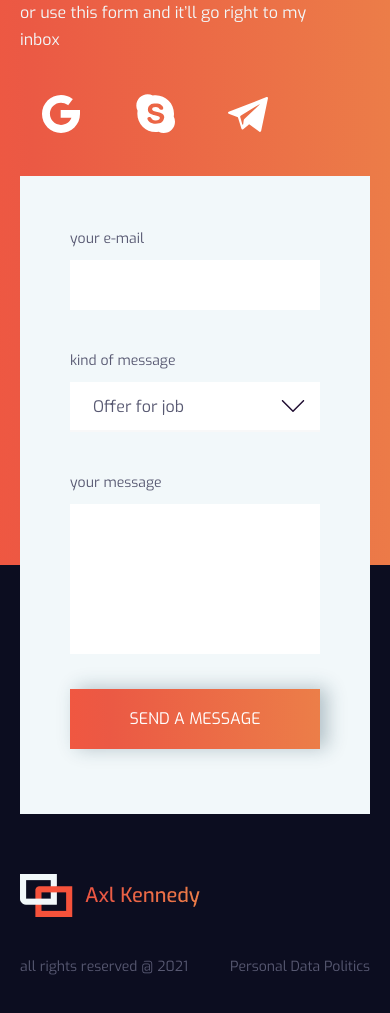
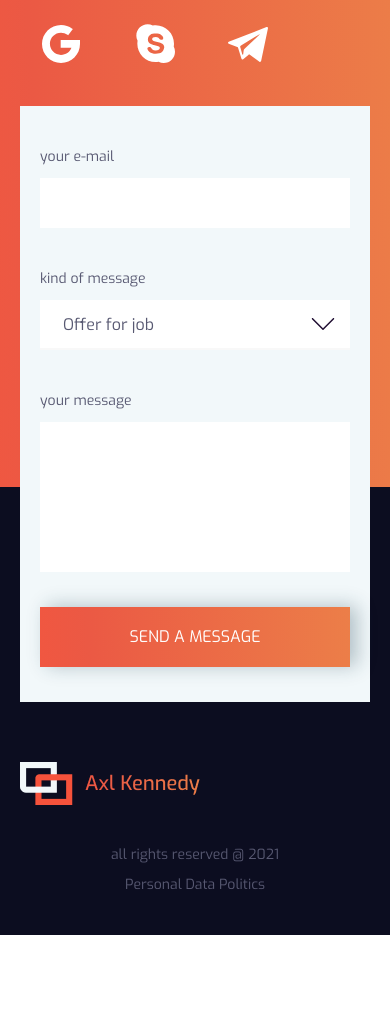
Before and after one commit to essensa-kennedy/Portfolio-site, a plain HTML site: page index.html in a window 390 px wide. Shown: the part 5195-6208 px from the top of the page. After the commit the page ends 6130 px from the top, so only its background shows below. Drawn offline with nearby package versions, Linux system fonts and the light colour scheme.

Commit message:
320 adaptive

```diff
--- a/css/style.css
+++ b/css/style.css
@@ -848,6 +848,7 @@ justify-content: space-between;
 .my-portfolio__projects {
 	margin-top: 100px;
 }
+
 .my-portfolio__project {
 	margin-top: 150px;
 }
@@ -1091,6 +1092,8 @@ justify-content: space-between;
 }
 
 @media (max-width: 480px) {
+
+
 	.project__details {
 		margin-top: 40px;
 	}
@@ -1120,7 +1123,11 @@ justify-content: space-between;
 	}
 
 	.my-portfolio__projects {
-		margin-top: 40px;
+		margin-top: 80px;
+	}
+
+	.my-portfolio__project {
+		margin-top: 80px;
 	}
 
 	.project__main-title {
@@ -1376,11 +1383,26 @@ line-height: 300%;
 
 }
 
+@media (max-width: 768px) {
+	.getintouch__form {
+		padding: 42px 30px 65px 30px;
+	}
+}
+
 @media (max-width: 480px) {
+
+	.background__fill--orange::before {
+		height: 7%;
+		top: -26px;
+	}
 
 	.getintouch__title,
 	.getintouch__title span {
 		font-size: 40px;
+	}
+
+	.getintouch__form {
+		padding: 30px 20px 35px 20px;
 	}
 
 	.getintouch__logo {
@@ -1397,12 +1419,19 @@ line-height: 300%;
 		font-size: 16px;
 	}
 	.getintouch__content {
-		margin-top: 80px;
+		margin-top: 40px;
 	}
 
 	.button-filled--form {
 		width: 100%;
 		font-size: 16px;
+	}
+	.footer__content {
+		flex-direction: column;
+	}
+
+	.footer__text-persdata {
+		margin-top: 10px;
 	}
 
 }
```
